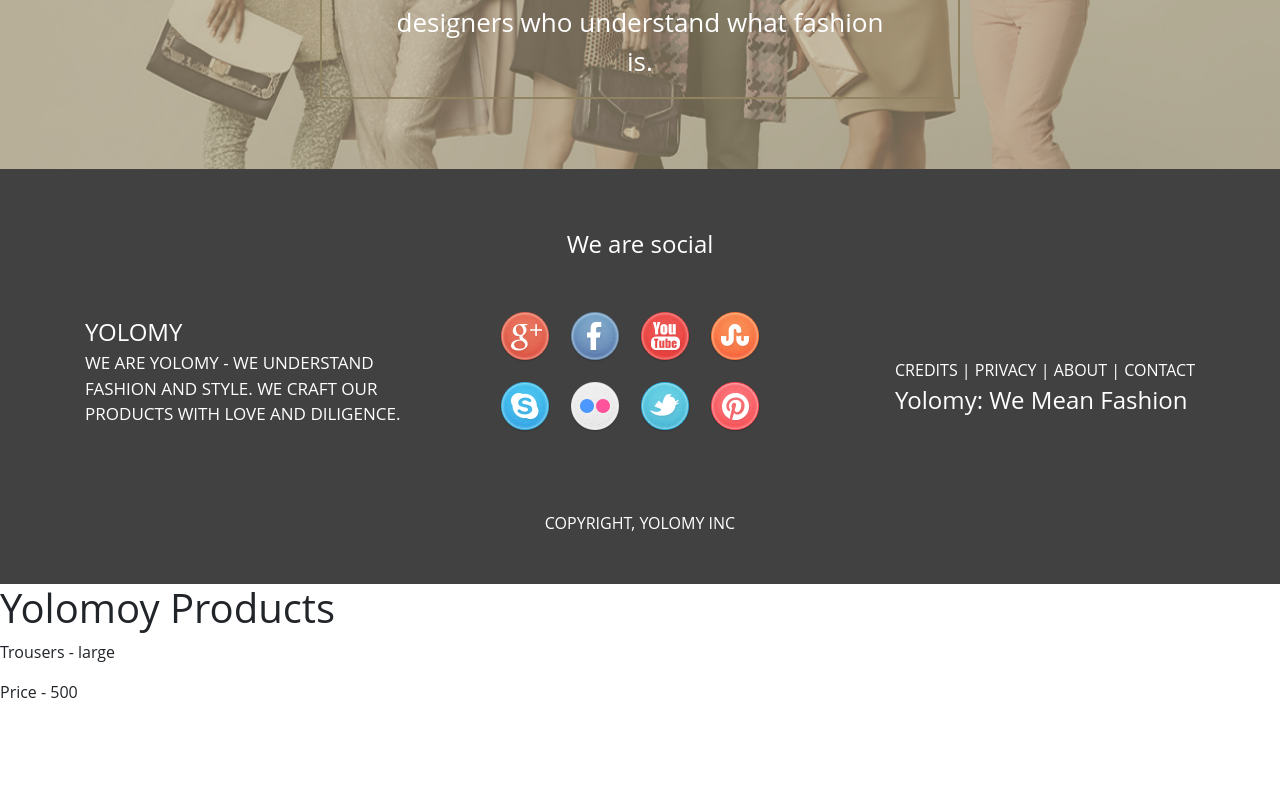
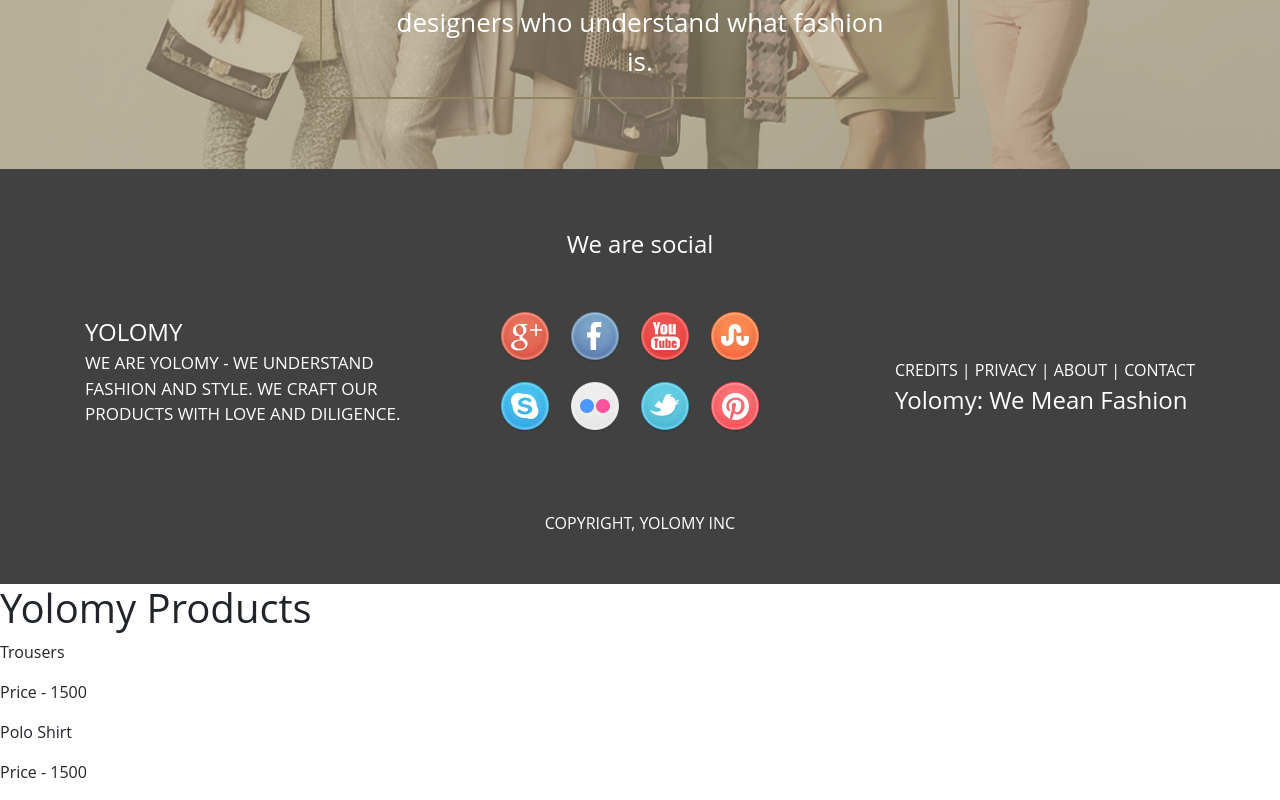
Before and after one commit to geoffreyodari/yolomy, a React (Create React App) app: page / in a window 1280 px wide. Shown: the part 932-1732 px from the top of the page. Before the commit the page ends 1652 px from the top, so only its background shows below. Built offline with nearby package versions, Linux system fonts and the light colour scheme.

Commit message:
added products to product list

```diff
--- a/src/components/Product.js
+++ b/src/components/Product.js
@@ -1,15 +1,19 @@
-import React from 'react'
+import React from 'react';
+import PropTypes from 'prop-types'
 
-function Product() {
-   const price = '500'
-   const size = 'large'
+function Product(props) {
    return (
        <React.Fragment>
-           <h1>Yolomoy Products</h1>
-           <p>Trousers - {size}</p>
-           <p>Price - {price} </p>
+           <p> {props.name} </p>
+           <p>Price - {props.price} </p>
        </React.Fragment>
    )
+
 }
 
-export default Product
+Product.propTypes ={
+    name: PropTypes.string,
+    Price: PropTypes.string
+ }
+
+export default Product;
--- a/src/components/ProductList.js
+++ b/src/components/ProductList.js
@@ -1,10 +1,52 @@
 import React from 'react';
-import Product from './Product';
+import Product from './Product'
+
+// ActualProductList
+const actualProductList = [
+
+    {
+        name: 'T-Shirt',
+        price: '599',
+        id: "1"
+    },
+    {
+        name: 'BackPack',
+        price: '1500',
+        id: "2"
+    },
+    {
+        name: 'Pants',
+        price: '1000',
+        id: '3'
+    },
+    {
+        name: 'Trekking Shoes',
+        price: '2000',
+        id: '4'
+    },
+    {
+        name: 'Jacket',
+        price: '1500',
+        id: '5'
+    },
+    {
+        name:'T-Shirt Ladies',
+        price: '650',
+        id: '6'
+    }
+ ]
 
 function ProductList() {
    return (
        <React.Fragment>
-           <Product />
+           <h1>Yolomy Products</h1>
+           <Product
+           name = "Trousers"
+           price = '1500' />
+
+           <Product
+           name = "Polo Shirt"
+           price = "1500"/>
        </React.Fragment>
    )
 }
```
